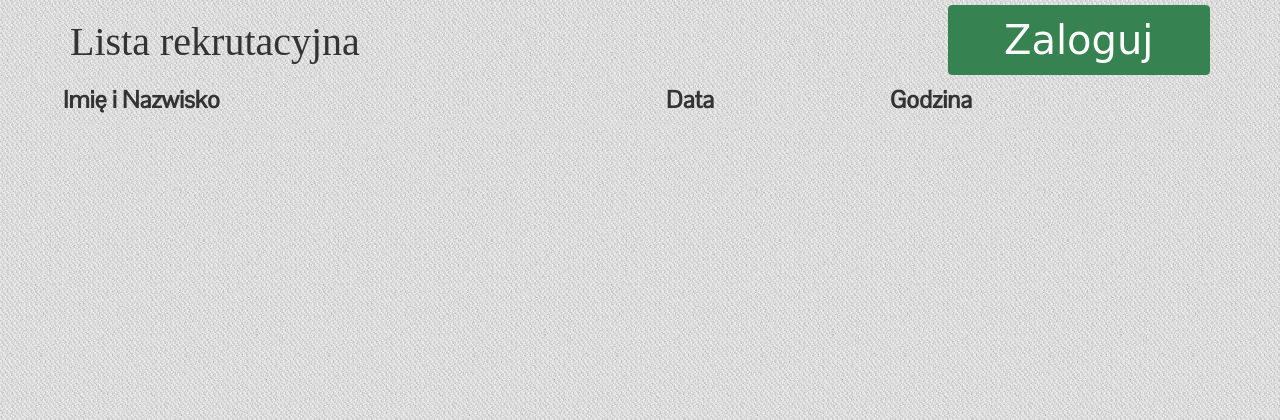
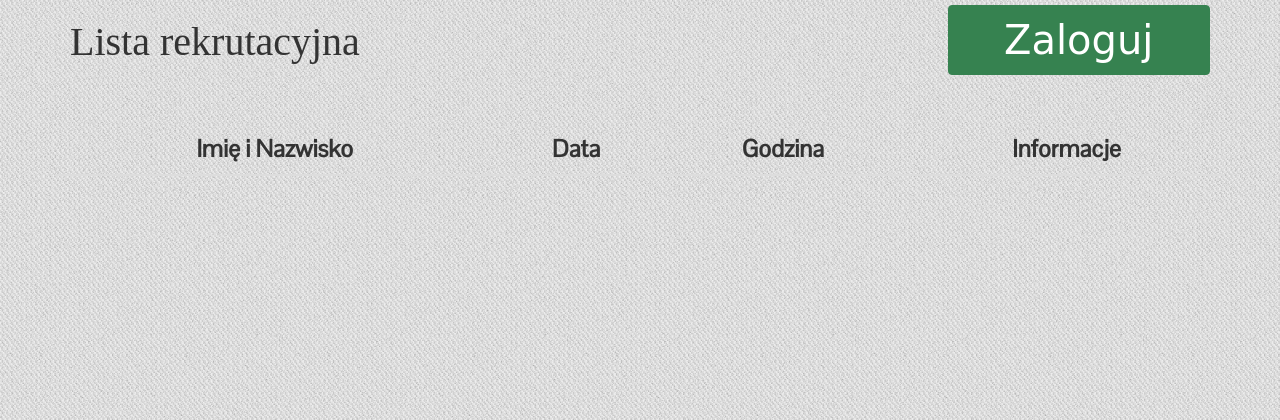
Before and after one commit to molehole/T3000, a Django app: page /lista_r/dodaj/ in a window 1280 px wide. Shown: the top 420 px of the page. Run offline with Django 3.2, Linux system fonts and the light colour scheme; a user stored in the database is signed in; lists and menus that the app fills with data are empty; parts of the project's set-up code (start-up, migrations or seed data) failed here and were passed over; some libraries are stand-ins or nearby versions; some web fonts are replaced.

Commit message:
Kolejna aktualizacja

```diff
--- a/apps/lista_rekrutacyjna/forms.py
+++ b/apps/lista_rekrutacyjna/forms.py
@@ -6,7 +6,8 @@ class DodawanieRozmowy(forms.Form):
     imie = forms.CharField(label='Imię', max_length=100)
     nazwisko = forms.CharField(label='Nazwisko')
     data = forms.DateField(label='Data', widget=forms.TextInput(attrs={'id': 'datepicker'}))
-    godzina = forms.TimeField(label='Godzina')
+    godzina = forms.TimeField(label='Godzina', widget = forms.TextInput(attrs= {'placeholsder': 'Format: 11:00, 9:15...'}))
+    dodatkowe_informacje = forms.CharField(label='Dodatkowe informacje', required=False)
 
 class LoginForm(forms.Form):
         user = forms.CharField(label='LOGIN')
--- a/apps/lista_rekrutacyjna/models.py
+++ b/apps/lista_rekrutacyjna/models.py
@@ -9,6 +9,7 @@ class Spotkania(models.Model):
     nazwisko = models.TextField(default=None)
     data_rozmowy = models.DateField(default=None)
     godzina_rozmowy = models.TimeField(default=None)
+    info = models.TextField(default='')
 
     @property
     def przedawnione(self):
--- a/apps/lista_rekrutacyjna/templates/lista_rekrutacyjna/index.html
+++ b/apps/lista_rekrutacyjna/templates/lista_rekrutacyjna/index.html
@@ -1,7 +1,7 @@
 {% extends "lista_rekrutacyjna/base.html" %}
 
 {% block naglowek %}
-<div class="col-xs-6 col-sm-6 col-md-6 col-lg-6">
+<div class="col-xs-6 col-sm-6 col-md-6 col-lg-6 header" >
 	<h1 class="test bigger">Lista rekrutacyjna</h1>
 </div>
 {% if auth %}
@@ -15,7 +15,7 @@
 	<div class="col-xs-3 col-sm-3 col-md-3 col-lg-3">
 	</div>
 	<div class="col-xs-3 col-sm-3 col-md-3 col-lg-3">
-	<a href="{% url 'login' %}"><button id="zaloguj" type="button" class="btn btn-warning login bigger my_button" >Zaloguj</button></a>
+	<a href="{% url 'login' %}"><button id="zaloguj" type="button" class="btn btn-warning login bigger my_button">Zaloguj</button></a>
 </div>
 {% endif %}
 {% endblock naglowek %}
@@ -25,12 +25,13 @@
 {% endblock error %}
 
 {% block tabela %}
-	<table class="table table-hover">
+	<table class="table table-hover" style="width:100%;">
 		<thead>
 			<tr class="text-center">
-				<th>Imię i Nazwisko</th>
-				<th>Data</th>
-				<th>Godzina</th>
+				<th class="text-center">Imię i Nazwisko</th>
+				<th class="text-center">Data</th>
+				<th class="text-center">Godzina</th>
+				<th class="text-center">Informacje</th>
 			</tr>
 		</thead>
 		<tbody>
@@ -39,6 +40,7 @@
 			<td>{{ row.imie }} {{ row.nazwisko }}</td>
 			<td>{{ row.data_rozmowy}}</td>
 			<td class="text-center">{{ row.godzina_rozmowy }}</td>
+			<td>{{ row.info}}</td>
 			<!-- <td><a href=""><img src="http://icons.iconarchive.com/icons/iconshock/vista-general/24/trash-icon.png" alt=""></a></td> -->
 			{% if auth %}<td><a style="color: red;" href="usun/{{ row.pk }}/"><span class="glyphicon glyphicon-remove"></span></a></td>{% endif %}
 		</tr>
--- a/apps/lista_rekrutacyjna/views.py
+++ b/apps/lista_rekrutacyjna/views.py
@@ -30,7 +30,8 @@ def dodaj(request):
             nazwisko = data['nazwisko']
             data_spotkania = data['data']
             godzina_spotkania = data['godzina']
-            a = Spotkania(imie=imie, nazwisko=nazwisko, data_rozmowy=data_spotkania, godzina_rozmowy=godzina_spotkania)
+            dodatkowe_informacje = data['dodatkowe_informacje']
+            a = Spotkania(imie=imie, nazwisko=nazwisko, data_rozmowy=data_spotkania, godzina_rozmowy=godzina_spotkania, info = dodatkowe_informacje)
             a.save()
             return HttpResponseRedirect('/lista_r/')
         else:
--- a/apps/terminal/scripts/xlsx_read.py
+++ b/apps/terminal/scripts/xlsx_read.py
@@ -38,6 +38,7 @@ def zapiszKolejnoscDoBazy(import_file=tury_path):
 
 def DodajKolejnosc():
     try:
+        UtworzKopie()
         csv_from_excel(os.path.join(working_dir, file_name))
         zapiszKolejnoscDoBazy()
     except Exception as e:
@@ -45,3 +46,8 @@ def DodajKolejnosc():
 
     archive_file = Kolejnosc.objects.last().data.isoformat() + '.XLSX'
     shutil.move(os.path.join(working_dir, file_name), os.path.join(working_dir, 'archive', archive_file))
+
+def UtworzKopie():
+    teraz = datetime.datetime.now()
+    backup_file_name = "-".join('export', teraz.strftime('%Y%m%d-%H%M%S%z')) + '.XLSX'
+    shutil.copy(os.path.join(working_dir, file_name), os.path.join(working_dir, 'backup', backup_file_name))
--- a/apps/terminal/views.py
+++ b/apps/terminal/views.py
@@ -366,9 +366,9 @@ def zestawienie_pojedyncze(request, T):
 #SKRYPTY
 def import_danych(request):
     try:
-        data_import.PokazZnalezione()
-        # data_import.DodajDoBazy()
-        # data_import.DodawanieStatusow()
+        # data_import.PokazZnalezione()
+        data_import.DodajDoBazy()
+        data_import.DodawanieStatusow()
     except Exception as e:
         raise e
     # return render(request, 'data_import.html', {})
--- a/static/lista_rekrutacyjna/lista.css
+++ b/static/lista_rekrutacyjna/lista.css
@@ -12,6 +12,10 @@ body {
 
 .center-text {
 	text-align: center;
+}
+
+.header {
+	margin-bottom: 50px;
 }
 
 .test {
```
Also changed, not shown: apps/lista_rekrutacyjna/templates/lista_rekrutacyjna/formularz.html (+11 -0 lines), apps/lista_rekrutacyjna/migrations/0001_initial.py, apps/lista_rekrutacyjna/migrations/0002_spotkania_info.py, apps/lista_rekrutacyjna/migrations/0003_auto_20170117_1128.py (deleted), apps/lista_rekrutacyjna/migrations/__init__.py (deleted), apps/terminal/templates/terminal/status.html (added).
